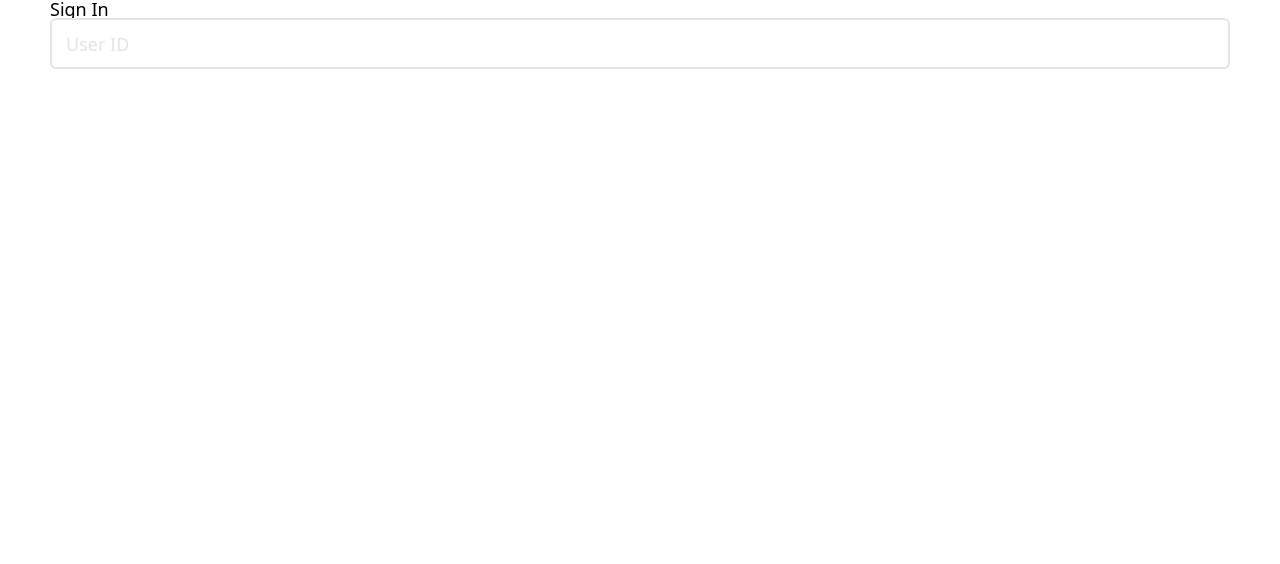
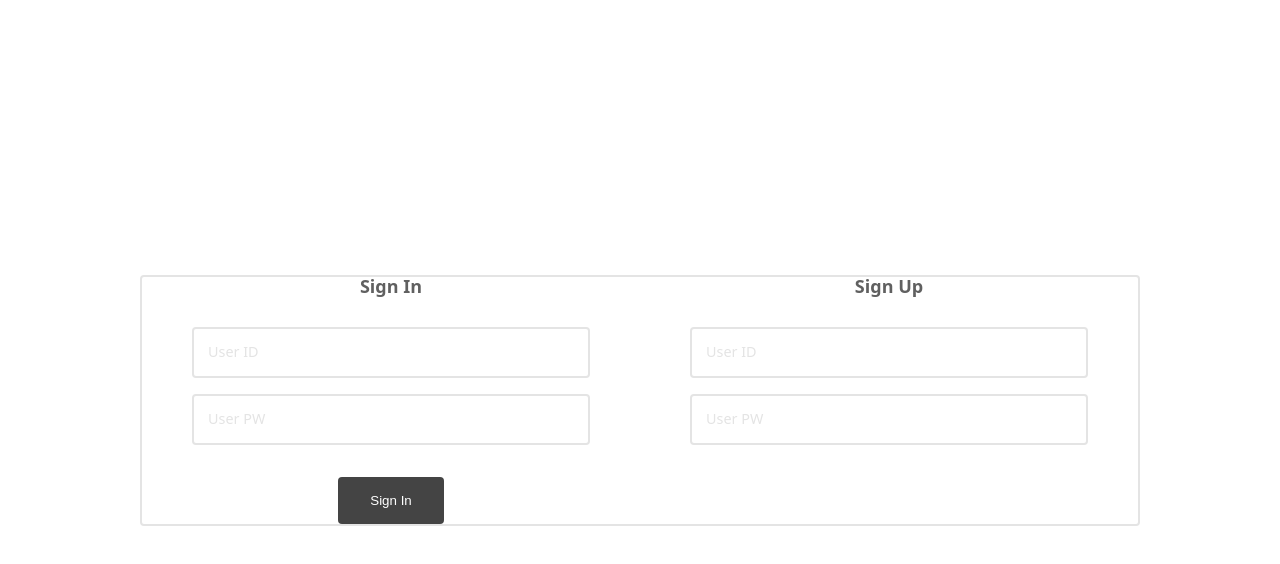
Before and after one commit to DUKE506/FMS_FrontEnd, a Next.js app in the folder fms_front-end/: page /Login in a window 1280 px wide. Shown: the top 564 px of the page. Built offline with nearby package versions, Linux system fonts and the light colour scheme.

Commit message:
feat : 레이아웃 및 로그인 컴포넌트 작업 중(디자인, 컴포넌트 구조)

```diff
--- a/fms_front-end/src/app/(BeforeLogin)/Login/_components/signIn.module.css
+++ b/fms_front-end/src/app/(BeforeLogin)/Login/_components/signIn.module.css
@@ -0,0 +1,36 @@
+
+
+.sign{
+    display: flex;
+    width: 1000px;
+
+    border: 2px solid var(--color-lg);
+    border-radius: var(--radius-min);
+}
+
+.title{
+    font-weight: bold;
+    color: var(--color-gr1);
+}
+
+.item{
+    width: 100%;
+}
+
+.wrap{
+    display: flex;
+    flex-direction: column;
+    align-items: center;
+    gap : var(--pad-wide);
+
+
+    padding : 0 50px;
+    height: 100%;
+}
+
+.form{
+    display: flex;
+    flex-direction: column;
+    gap: var(--pad-default);
+    width: 100%;
+}
--- a/fms_front-end/src/app/(BeforeLogin)/Login/_components/signIn.tsx
+++ b/fms_front-end/src/app/(BeforeLogin)/Login/_components/signIn.tsx
@@ -1,7 +1,9 @@
 "use client"
 
 import Input from "@/components/Input/Input";
+import styles from './signIn.module.css'
 import { ChangeEvent, useState } from "react";
+import Button from "@/components/Button/Button";
 
 interface SignInUser{
     id : string;
@@ -25,11 +27,13 @@ const SignIn = () => {
     }
 
     return(
-        <div>
-            <div>
-                <h1>
+        <div className={styles.sign}>
+            <div className={styles.item}>
+                <div className={styles.wrap}>
+                    <h1 className={styles.title}>
                         Sign In
                     </h1>
+                    <div className={styles.form}>
                         <Input
                             label="User ID"
                             name="id"
@@ -38,6 +42,42 @@ const SignIn = () => {
                             // placeholder="User ID"
                             onChange={handleChange}
                             />
+                        <Input
+                            label="User PW"
+                            name="password"
+                            value={user.password}
+                            type="text"
+                            // placeholder="User ID"
+                            onChange={handleChange}
+                            />
+                    </div>
+                    <Button label="Sign In"/>
+                </div>
+            </div>
+            <div className={styles.item}>
+                <div className={styles.wrap}>
+                    <h1 className={styles.title}>
+                        Sign Up
+                    </h1>
+                    <div className={styles.form}>
+                        <Input
+                            label="User ID"
+                            name="id"
+                            value={user.id}
+                            type="text"
+                            // placeholder="User ID"
+                            onChange={handleChange}
+                            />
+                        <Input
+                            label="User PW"
+                            name="password"
+                            value={user.password}
+                            type="text"
+                            // placeholder="User ID"
+                            onChange={handleChange}
+                            />
+                    </div>
+                </div>
             </div>
         </div>
     )
--- a/fms_front-end/src/app/(BeforeLogin)/Login/page.module.css
+++ b/fms_front-end/src/app/(BeforeLogin)/Login/page.module.css
@@ -0,0 +1,8 @@
+
+
+.login{
+    /* display: flex;
+    justify-content: center;
+    align-items: center;
+    height: 100%; */
+}
--- a/fms_front-end/src/app/(BeforeLogin)/Login/page.tsx
+++ b/fms_front-end/src/app/(BeforeLogin)/Login/page.tsx
@@ -1,11 +1,11 @@
 import SignIn from "./_components/signIn";
-
+import styles from "./page.module.css"
 
 
 const Login = () =>{
 
     return(
-        <div>
+        <div className={styles.login}>
             <SignIn/>
         </div>
     )
--- /dev/null
+++ b/fms_front-end/src/app/(BeforeLogin)/layout.tsx
@@ -0,0 +1,13 @@
+import { ReactNode } from "react"
+
+
+type Props = {children : ReactNode};
+
+export default function Layout({children} : Props){
+    return(
+        <div className="na-layout">
+            {children}
+        </div>
+    )
+
+}
--- a/fms_front-end/src/app/layout.tsx
+++ b/fms_front-end/src/app/layout.tsx
@@ -22,9 +22,7 @@ export default function RootLayout({
           </div>
         </div>
         <section id="content">
-          <div className="inner">
             {children}
-          </div>
         </section>
       </body>
     </html>
--- /dev/null
+++ b/fms_front-end/src/components/Button/Button.module.css
@@ -0,0 +1,16 @@
+
+.button{
+    padding : var(--pad-default) var(--pad-wide);
+    border-radius: var(--radius-min);
+
+
+    color: white;
+    /* background-color: var(--color-gr1); */
+    background-color: var(--color-gr3);
+    transition: all .3s;
+}
+
+.button:hover{
+    /* background-color: var(--color-gr3); */
+    background-color: var(--color-gr1);
+}
--- /dev/null
+++ b/fms_front-end/src/components/Button/Button.tsx
@@ -0,0 +1,21 @@
+import { ButtonHTMLAttributes } from "react";
+import styles from "./Button.module.css"
+
+interface ButtonProps extends ButtonHTMLAttributes<HTMLButtonElement>{
+    label : string;
+}
+
+
+
+const Button = ({label ,...props} : ButtonProps) =>{
+    return(
+        <button
+        className={styles.button}
+        {...props}
+    >
+        {label}
+    </button>
+    )
+}
+
+export default Button;
--- a/fms_front-end/src/components/Input/Input.module.css
+++ b/fms_front-end/src/components/Input/Input.module.css
@@ -3,13 +3,14 @@
     display: flex;
     flex-direction: column;
     position: relative;
+    width: 100%;
 }
 
 .input {
     position: relative;
     padding : var(--pad-default);
     border : 2px solid var(--color-lg);
-    border-radius: var(--radius-default);
+    border-radius: var(--radius-min);
     transition: all .3s;
 }
 
@@ -22,11 +23,12 @@
     color: var(--color-lg);
     transition: all .3s;
 
+    font-size: 0.9rem;
     /* padding : var(--pad-default); */
 }
 
 .input:focus {
-    border : 2px solid #223377;
+    border : 2px solid var(--color-gr3);
 
 }
 
@@ -35,7 +37,7 @@
 {
     top : 0;
     transform: translateY(-50%);
-    color:#223377;
+    color:var(--color-gr3);
     font-weight: bold;
     background-color: var(--color-wh);
     padding: 0 var(--pad-half);
--- a/fms_front-end/src/styles/global.css
+++ b/fms_front-end/src/styles/global.css
@@ -6,6 +6,16 @@
     --color-bk:#000000;
     --color-lg : #e4e4e4;
     --color-wh:#ffffff;
+
+    --color-gr1:#606060;
+    --color-gr2:#929292;
+    --color-gr3:#444444;
+
+    --color-grn1:#518071;
+
+    --color-pp1:#474554;
+    --color-pp2:#ACA7CB;
+
     --color-main : #1a84b6;
 
 
@@ -138,6 +148,10 @@ section {
   display: block;
 }
 
+html,body{
+  height: 100%;
+}
+
 body {
   line-height: 1;
 }
@@ -176,9 +190,11 @@ img {
   -o-user-drag: none;
 }
 
-input{
+input,button{
   outline: none;
+  border: none;
 }
+
 
 body {
   font-family:
@@ -216,6 +232,13 @@ body {
 .inner {
   inline-size: min(100% - 200px* 2, 1820px);
   margin-inline: auto;
+}
+
+.na-layout{
+  height: 100%;
+  display: flex;
+  justify-content: center;
+  align-items: center;
 }
 
 @media (max-width: 1280px) {
```
Lines whose indentation alone changed are shown as unchanged.
